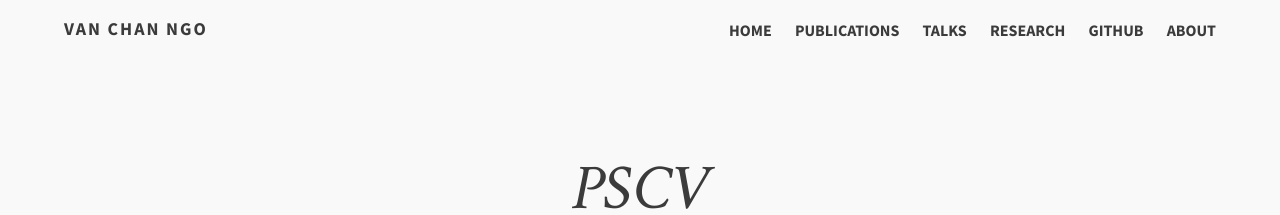
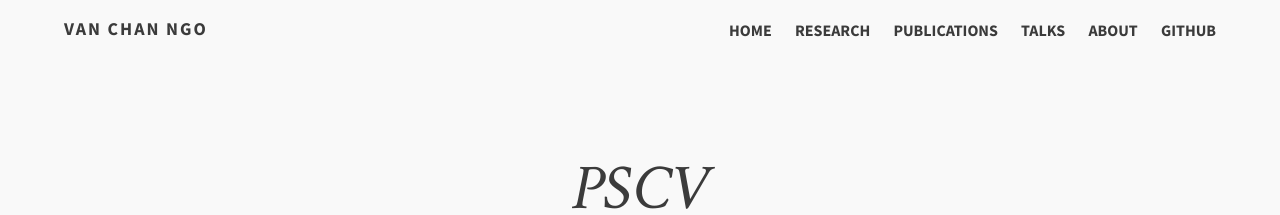
Before and after one commit to channgo2203/channgo2203.github.io, a Jekyll site: the page built from _posts/2016-05-25-cavpaper.md, in a window 1280 px wide. Shown: the top 215 px of the page. Built offline with Jekyll 4.4.1, drawn with Linux system fonts in a browser that asks for light colours; comment, search, counter and statistics services are not loaded; some of the changed lines change nothing that is shown.

Commit message:
update all

```diff
--- a/_config.yml
+++ b/_config.yml
@@ -28,17 +28,17 @@ opengraph:
 # Links to include in top navigation
 # For external links add external: true
 links:
+  - title: Research
+    url: /research
   - title: Publications
     url: /pubs
   - title: Talks
     url: /talks
-  - title: Research
-    url: /research
+  - title: About
+    url: /about
   - title: Github
     url: https://github.com/channgo2203
     external: true
-  - title: About
-    url: /about
 
 # http://en.wikipedia.org/wiki/List_of_tz_database_time_zones
 timezone:    America/New_York
```
